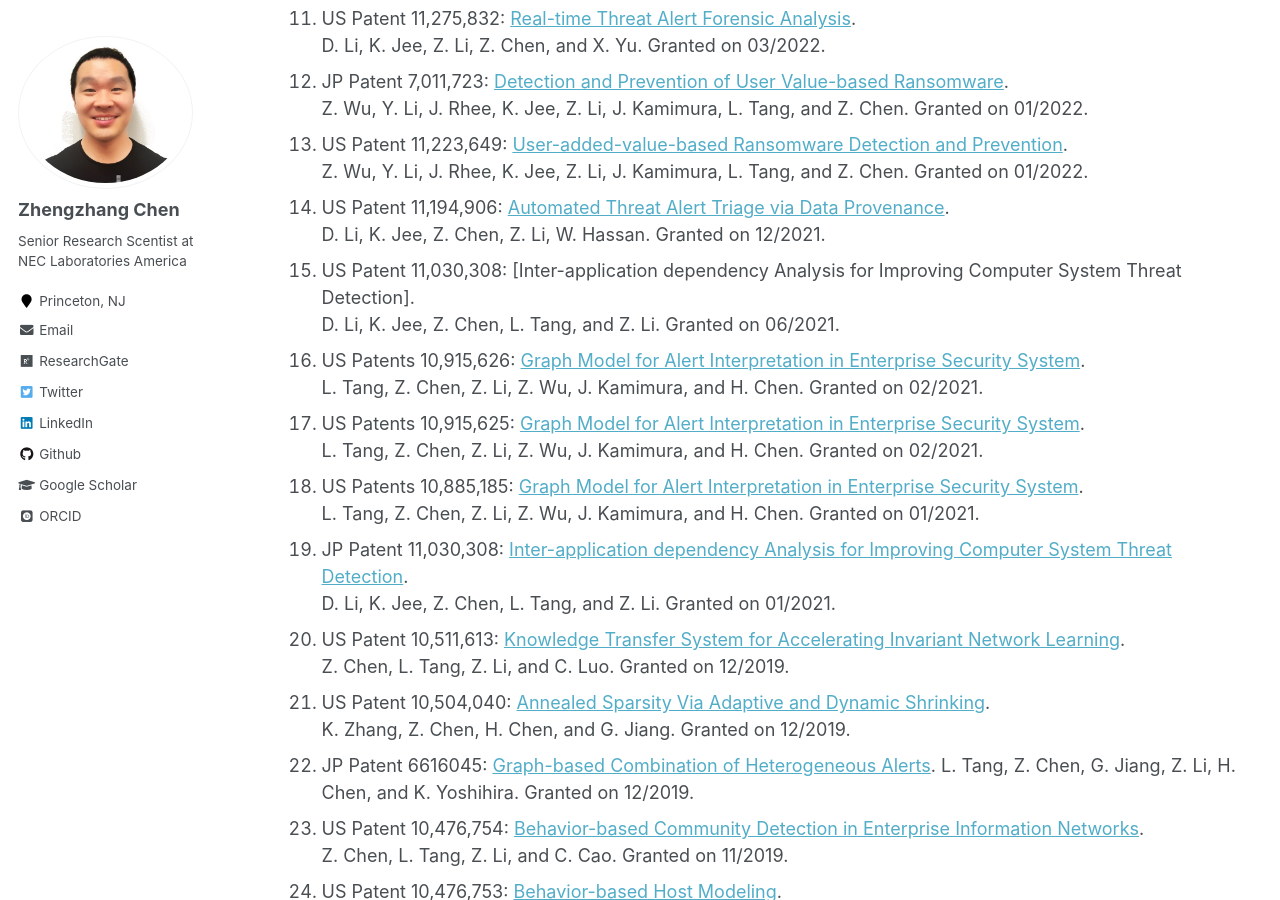
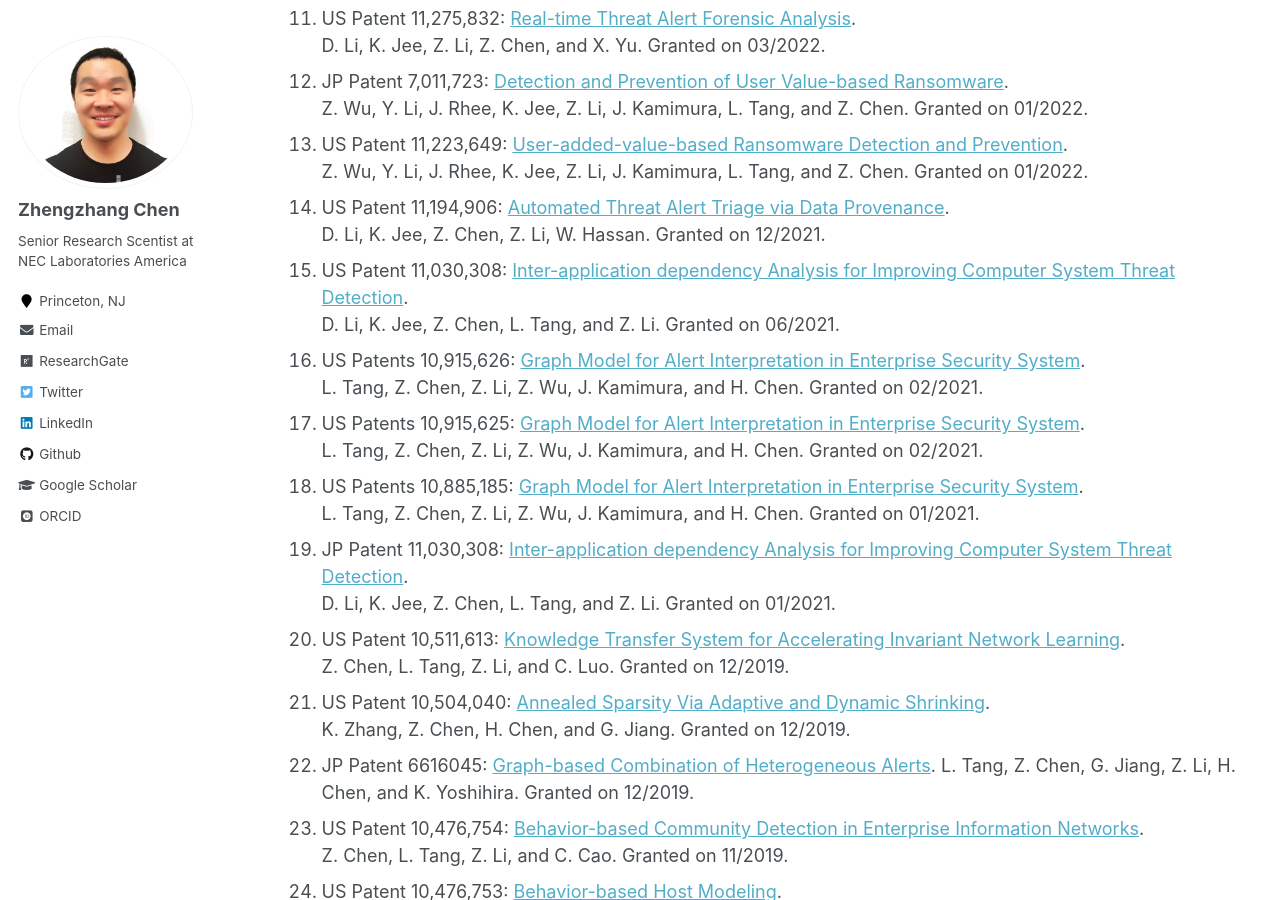
Before and after one commit to zhengzhangchen/zhengzhangchen.github.io, a Jekyll site: the page built from _pages/portfolio.md, in a window 1280 px wide and 900 px high, scrolled down 870 px. Built offline with Jekyll 4.4.1, drawn with Linux system fonts in a browser that asks for light colours; some web fonts are replaced; part of the change alters nothing that is shown.

```diff
--- a/_pages/portfolio.md
+++ b/_pages/portfolio.md
@@ -19,7 +19,7 @@ author_profile: true
 12. JP Patent 7,011,723: [Detection and Prevention of User Value-based Ransomware](https://patents.google.com/patent/JP7011723B2/en?oq=7011723). <br> Z. Wu, Y. Li, J. Rhee, K. Jee, Z. Li, J. Kamimura, L. Tang, and Z. Chen. Granted on 01/2022.
 13. US Patent 11,223,649: [User-added-value-based Ransomware Detection and Prevention](https://patents.google.com/patent/US11223649B2/en?oq=11%2c223%2c649). <br> Z. Wu, Y. Li, J. Rhee, K. Jee, Z. Li, J. Kamimura, L. Tang, and Z. Chen. Granted on 01/2022.
 14. US Patent 11,194,906: [Automated Threat Alert Triage via Data Provenance](https://patents.google.com/patent/US11194906B2/en?oq=11%2c194%2c906). <br> D. Li, K. Jee, Z. Chen, Z. Li, W. Hassan. Granted on 12/2021.
-15. US Patent 11,030,308: [Inter-application dependency Analysis for Improving Computer System Threat Detection]. <br> D. Li, K. Jee, Z. Chen, L. Tang, and Z. Li. Granted on 06/2021.
+15. US Patent 11,030,308: [Inter-application dependency Analysis for Improving Computer System Threat Detection](https://patents.google.com/patent/US11030308B2/en?oq=11%2c030%2c308). <br> D. Li, K. Jee, Z. Chen, L. Tang, and Z. Li. Granted on 06/2021.
 16. US Patents 10,915,626: [Graph Model for Alert Interpretation in Enterprise Security System](https://patents.google.com/patent/US10915626B2/en?oq=10%2c915%2c626). <br> L. Tang, Z. Chen, Z. Li, Z. Wu, J. Kamimura, and H. Chen. Granted on 02/2021.
 17. US Patents 10,915,625: [Graph Model for Alert Interpretation in Enterprise Security System](https://patents.google.com/patent/US10915625B2/en?oq=10%2c915%2c625). <br> L. Tang, Z. Chen, Z. Li, Z. Wu, J. Kamimura, and H. Chen. Granted on 02/2021.
 18. US Patents 10,885,185: [Graph Model for Alert Interpretation in Enterprise Security System](https://patents.google.com/patent/US10885185B2/en?oq=10%2c885%2c185). <br> L. Tang, Z. Chen, Z. Li, Z. Wu, J. Kamimura, and H. Chen. Granted on 01/2021.
```
